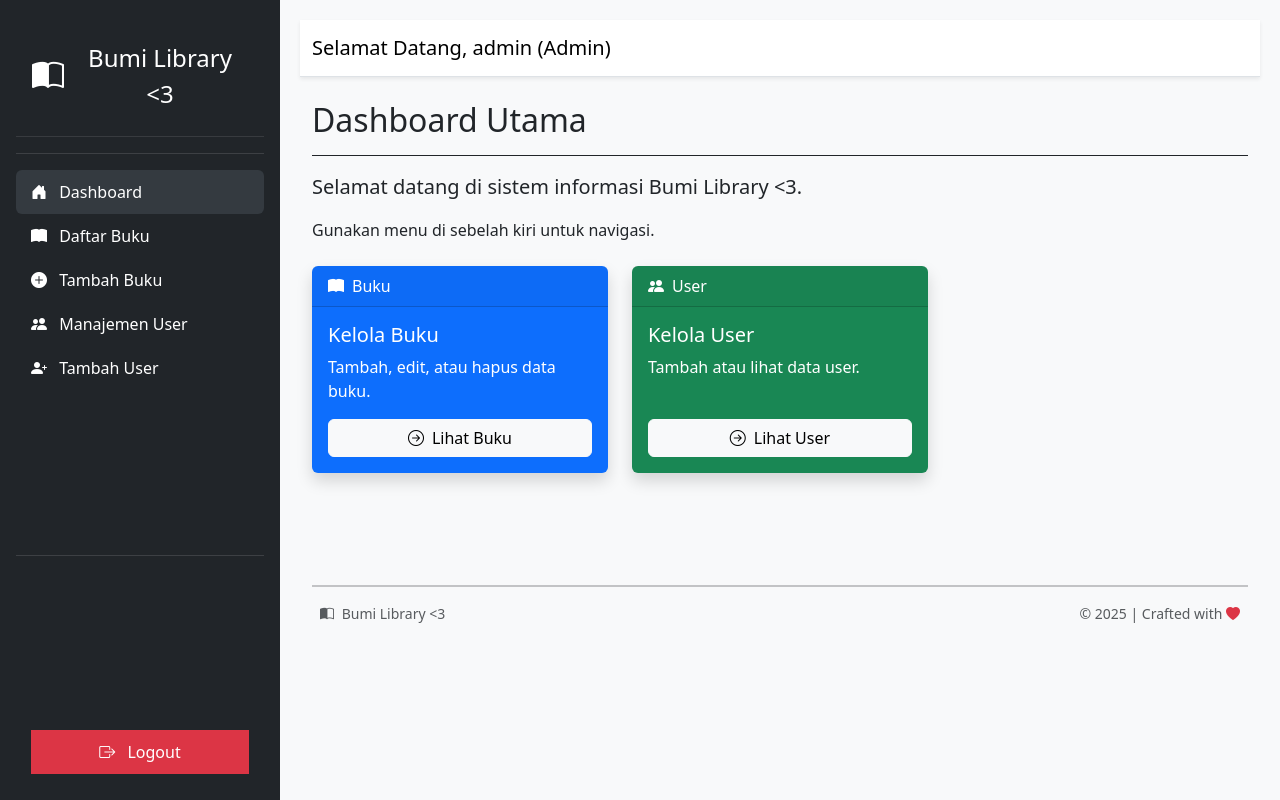
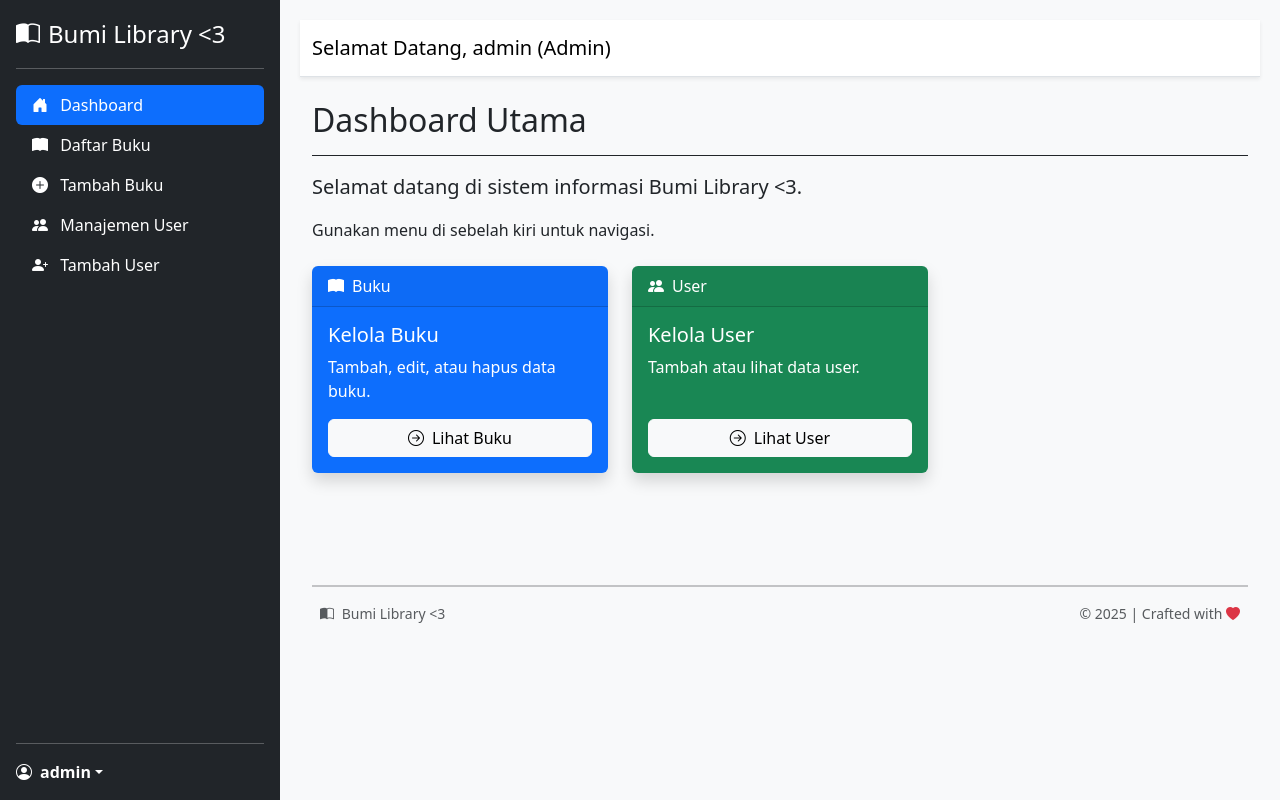
Before and after one commit to ComplexMaJa/Bumi-Library, a PHP site: page /dashboard.php in a window 1280 px wide. Run offline with PHP 8.4, Linux system fonts and the light colour scheme; a user stored in the database is signed in.

Commit message:
Refactor dashboard and book list pages to enhance UI and add sorting functionality

```diff
--- a/dashboard.php
+++ b/dashboard.php
@@ -83,35 +83,7 @@ if ($role === 'user') {
             flex-direction: column;
             background-color: #f8f9fa;
         }
-        .sidebar {
-            width: 280px;
-            background-color: #212529;
-            color: #fff;
-            min-height: 100vh;
-        }
-        .sidebar .nav-link {
-            color: rgba(255, 255, 255, 0.75);
-            padding: 10px 15px;
-            display: block;
-            text-decoration: none;
-        }
-        .sidebar .nav-link:hover, .sidebar .nav-link.active {
-            color: #fff;
-            background-color: #343a40;
-        }
-        .sidebar .nav-link i {
-            margin-right: 8px;
-        }
-        .sidebar-header {
-            padding: 1.5rem 1rem;
-            text-align: center;
-            font-size: 1.5rem;
-            color: #fff;
-            border-bottom: 1px solid rgba(255,255,255,0.1);
-        }
-        .sidebar-header i {
-            font-size: 2rem;
-        }
+
         .content {
             flex: 1;
             padding: 20px;
@@ -127,58 +99,52 @@ if ($role === 'user') {
         .card-header {
             font-weight: 500;
         }
-        .logout-button-sidebar {
-            margin-top: auto;
-            padding: 10px 15px;
-        }
-        .logout-button-sidebar .nav-link {
-            background-color: #dc3545;
-            color: white;
-        }
-         .logout-button-sidebar .nav-link:hover {
-            background-color: #c82333;
-            color: white;
-        }
     </style>
 </head>
 <body>
 
     <div class="d-flex">
-        <nav class="sidebar p-3 d-flex flex-column">
-            <a href="dashboard.php" class="d-flex align-items-center mb-3 mb-md-0 me-md-auto text-white text-decoration-none sidebar-header">
-                <i class="bi bi-book-half me-2"></i>
+        <nav class="d-flex flex-column flex-shrink-0 p-3 text-white bg-dark" style="width: 280px; min-height: 100vh;">
+            <a href="dashboard.php" class="d-flex align-items-center mb-3 mb-md-0 me-md-auto text-white text-decoration-none">
+                <i class="bi bi-book-half me-2" style="font-size: 1.5rem;"></i>
                 <span class="fs-4">Bumi Library <3</span>
             </a>
-            <hr class="text-white-50">
+            <hr>
             <ul class="nav nav-pills flex-column mb-auto">
                 <li class="nav-item">
-                    <a class="nav-link active text-white" href="dashboard.php"><i class="bi bi-house-door-fill"></i> Dashboard</a>
+                    <a class="nav-link active text-white" href="dashboard.php"><i class="bi bi-house-door-fill me-2"></i> Dashboard</a>
                 </li>
                 <li class="nav-item">
-                    <a class="nav-link text-white" href="pages/buku/list_buku.php"><i class="bi bi-book-fill"></i> Daftar Buku</a>
+                    <a class="nav-link text-white" href="pages/buku/list_buku.php"><i class="bi bi-book-fill me-2"></i> Daftar Buku</a>
                 </li>
                 <?php if ($role === 'admin'): ?>
                 <li class="nav-item">
-                    <a class="nav-link text-white" href="pages/buku/tambah_buku.php"><i class="bi bi-plus-circle-fill"></i> Tambah Buku</a>
+                    <a class="nav-link text-white" href="pages/buku/tambah_buku.php"><i class="bi bi-plus-circle-fill me-2"></i> Tambah Buku</a>
                 </li>
                 <li class="nav-item">
-                    <a class="nav-link text-white" href="pages/user/list_user.php"><i class="bi bi-people-fill"></i> Manajemen User</a>
+                    <a class="nav-link text-white" href="pages/user/list_user.php"><i class="bi bi-people-fill me-2"></i> Manajemen User</a>
                 </li>
                  <li class="nav-item">
-                    <a class="nav-link text-white" href="pages/user/tambah_user.php"><i class="bi bi-person-plus-fill"></i> Tambah User</a>
+                    <a class="nav-link text-white" href="pages/user/tambah_user.php"><i class="bi bi-person-plus-fill me-2"></i> Tambah User</a>
                 </li>
                 <?php else: ?>
                 <li class="nav-item">
-                    <a class="nav-link text-white" href="pages/peminjaman/pinjam_buku.php"><i class="bi bi-journal-arrow-down"></i> Pinjam Buku</a>
+                    <a class="nav-link text-white" href="pages/peminjaman/pinjam_buku.php"><i class="bi bi-journal-arrow-down me-2"></i> Pinjam Buku</a>
                 </li>
                 <li class="nav-item">
-                    <a class="nav-link text-white" href="pages/peminjaman/daftar_pinjaman.php"><i class="bi bi-journal-bookmark-fill"></i> Buku Dipinjam</a>
+                    <a class="nav-link text-white" href="pages/peminjaman/daftar_pinjaman.php"><i class="bi bi-journal-bookmark-fill me-2"></i> Buku Dipinjam</a>
                 </li>
                 <?php endif; ?>
             </ul>
-            <hr class="text-white-50">
-             <div class="logout-button-sidebar">
-                <a class="nav-link text-white text-center" href="logout.php"><i class="bi bi-box-arrow-right"></i> Logout</a>
+            <hr>
+            <div class="dropdown">
+                <a href="#" class="d-flex align-items-center text-white text-decoration-none dropdown-toggle" id="dropdownUser1" data-bs-toggle="dropdown" aria-expanded="false">
+                    <i class="bi bi-person-circle me-2"></i>
+                    <strong><?php echo sanitize($_SESSION['username']); ?></strong>
+                </a>
+                <ul class="dropdown-menu dropdown-menu-dark text-small shadow" aria-labelledby="dropdownUser1">
+                    <li><a class="dropdown-item" href="logout.php"><i class="bi bi-box-arrow-right me-2"></i> Logout</a></li>
+                </ul>
             </div>
         </nav>
 
```
Also changed, not shown: pages/buku/list_buku.php (+41 -9 lines).
